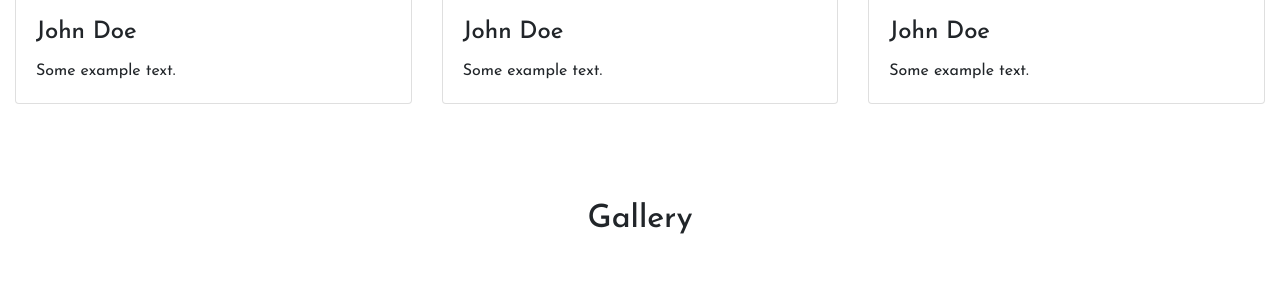
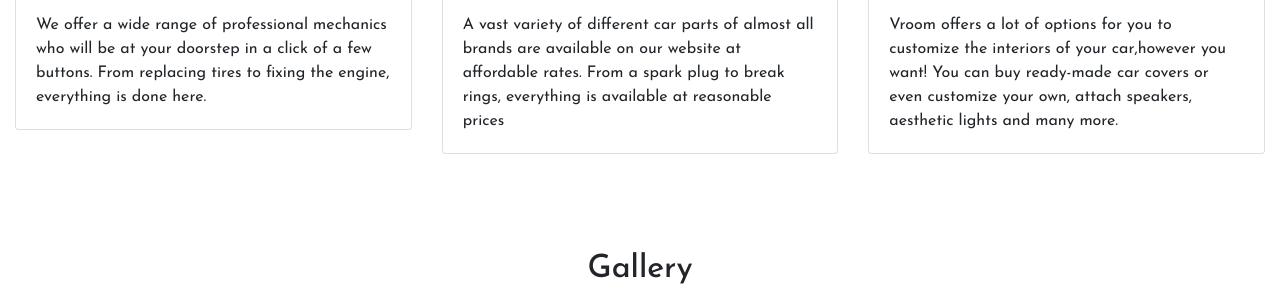
Before and after one commit to SaileshAman/Vroom, a PHP site: page / in a window 1280 px wide. Shown: the part 1837-2128 px from the top of the page. Run offline with PHP 8.4, Linux system fonts and the light colour scheme.

Commit message:
images added

```diff
--- a/index.php
+++ b/index.php
@@ -83,28 +83,33 @@
             <div class="row">
                 <div class="col-lg-4 col-md-4 col-12">
                     <div class="card">
-                        <img class="card-img-top" src="images/11.jpg" alt="Card image">
+                        <img class="card-img-top" src="images/onsite_mechanic.png" alt="Card image">
                         <div class="card-body">
-                            <h4 class="card-title">John Doe</h4>
-                            <p class="card-text">Some example text.</p>
+                            <h4 class="card-title">On-site Mechanic</h4>
+                            <p class="card-text">We offer a wide range of professional mechanics who
+                                will be at your doorstep in a click of a few buttons. From replacing tires to fixing
+                            the engine, everything is done here.</p>
                         </div>
                     </div>
                 </div>
                 <div class="col-lg-4 col-md-4 col-12">
                     <div class="card">
-                        <img class="card-img-top" src="images/11.jpg" alt="Card image">
+                        <img class="card-img-top" src="images/cheap_parts.png" alt="Card image">
                         <div class="card-body">
-                            <h4 class="card-title">John Doe</h4>
-                            <p class="card-text">Some example text.</p>
+                            <h4 class="card-title">Cheap Parts</h4>
+                            <p class="card-text">A vast variety of different car parts of almost all
+                                brands are available on our website at affordable rates. From a spark
+                            plug to break rings, everything is available at reasonable prices</p>
                         </div>
                     </div>
                 </div>
                 <div class="col-lg-4 col-md-4 col-12">
                     <div class="card">
-                        <img class="card-img-top" src="images/11.jpg" alt="Card image">
+                        <img class="card-img-top" src="images/interior.png" alt="Card image">
                         <div class="card-body">
-                            <h4 class="card-title">John Doe</h4>
-                            <p class="card-text">Some example text.</p>
+                            <h4 class="card-title">Interior Aesthetics</h4>
+                            <p class="card-text">Vroom offers a lot of options for you to customize the interiors of your car,however you want!
+                            You can buy ready-made car covers or even customize your own, attach speakers, aesthetic lights and many more.</p>
                         </div>
                     </div>
                 </div>
@@ -119,32 +124,24 @@
         <div class="container-fluid">
             <div class="row">
                 <div class="colg-lg-4 col-md-4 col-12">
-                    <img src="images\11.jpg" class="img-fluid pb-4 rounded">
+                    <img src="images\purolator.jpg" class="img-fluid pb-4 rounded">
                 </div>
                 <div class="colg-lg-4 col-md-4 col-12">
-                    <img src="images\11.jpg" class="img-fluid pb-4 rounded">
+                    <img src="images\valeo.jpg" class="img-fluid pb-4 rounded">
                 </div>
                 <div class="colg-lg-4 col-md-4 col-12">
-                    <img src="images\11.jpg" class="img-fluid pb-4 rounded">
+                    <img src="images\bosch.png" class="img-fluid pb-4 rounded">
                 </div>
                 <div class="colg-lg-4 col-md-4 col-12">
-                    <img src="images\11.jpg" class="img-fluid pb-4 rounded">
+                    <img src="images\motherson.jpg" class="img-fluid pb-4 rounded">
                 </div>
                 <div class="colg-lg-4 col-md-4 col-12">
-                    <img src="images\11.jpg" class="img-fluid pb-4 rounded">
+                    <img src="images\eurorepar.jpg" class="img-fluid pb-4 rounded">
                 </div>
                 <div class="colg-lg-4 col-md-4 col-12">
-                    <img src="images\11.jpg" class="img-fluid pb-4 rounded">
+                    <img src="images\unominda.png" class="img-fluid pb-4 rounded">
                 </div>
-                <div class="colg-lg-4 col-md-4 col-12">
-                    <img src="images\11.jpg" class="img-fluid pb-4 rounded">
-                </div>
-                <div class="colg-lg-4 col-md-4 col-12">
-                    <img src="images\11.jpg" class="img-fluid pb-4 rounded">
-                </div>
-                <div class="colg-lg-4 col-md-4 col-12">
-                    <img src="images\11.jpg" class="img-fluid pb-4 rounded">
-                </div>
+
             </div>
         </div>
     </section>
```
Also changed, not shown: images/bosch.png (added), images/cheap_parts.png (added), images/eurorepar.jpg (added), images/interior.png (added), images/motherson.jpg (added), images/onsite_mechanic.png (added), images/purolator.jpg (added), images/unominda.png (added), images/valeo.jpg (added).
